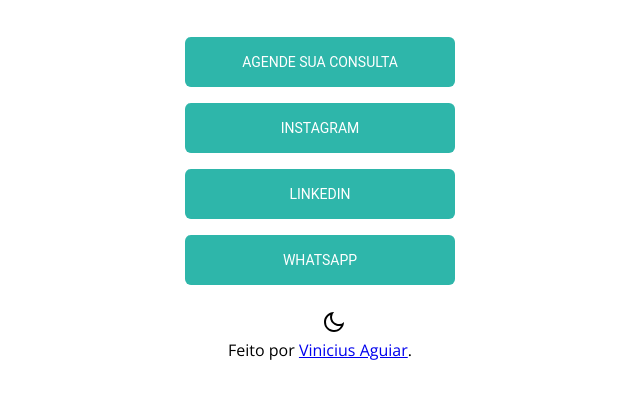
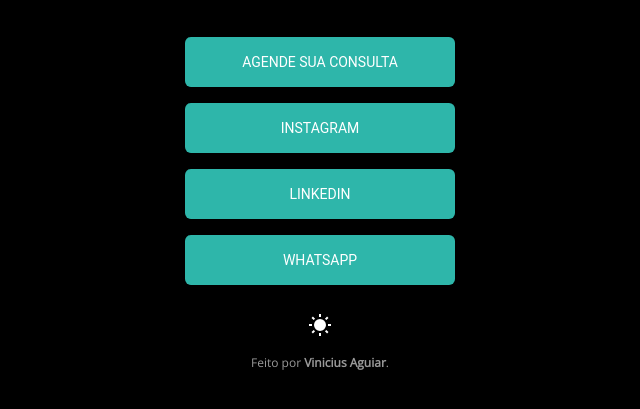
Before and after one commit to vinimax001/links-priscila, a plain HTML site: page index.html in a window 1280 px wide. Both pictures are taken after a click on the icon 625 px from the left and 573 px from the top of the page. Shown: the part 251-660 px from the top of the page, without its empty margins (320-960 px from the left). Drawn offline with nearby package versions, Linux system fonts and the light colour scheme.

Commit message:
finishing style

```diff
--- a/assets/style.css
+++ b/assets/style.css
@@ -107,3 +107,70 @@
     background-color: var(--primary-hover);
     cursor: pointer;
   }
+
+  /* === THEME BUTTONS === */
+
+.themes {
+    display: flex;
+    justify-content: center;
+    align-items: center;
+    gap: 20px;
+
+    height: 30px;
+
+    margin-bottom: 15px;
+  }
+
+  .themes #light-sun{
+    display: none;
+  }
+
+  .themes #dark-moon {
+    transition: 400ms;
+  }
+
+  .themes #dark-moon:hover {
+    width: 30px;
+    height: 30px;
+
+    cursor: pointer;
+  }
+
+  body.dark-theme #dark-moon {
+    display: none;
+  }
+
+  body.dark-theme .themes #light-sun {
+    display: initial;
+
+    transition: 400ms;
+  }
+
+  body.dark-theme .themes #light-sun:hover {
+    width: 30px;
+    height: 30px;
+
+    cursor: pointer;
+  }
+
+  /* ====== ====== */
+
+  footer {
+    font-size: 12px;
+    line-height: 16px;
+
+    opacity: 0.6;
+    transition: opacity 400ms;
+
+    color: var(--text-color);
+  }
+
+  footer:hover {
+    opacity: 1;
+  }
+
+  footer p a {
+    text-decoration: none;
+    font-weight: bold;
+    color: var(--text-color);
+  }
```
